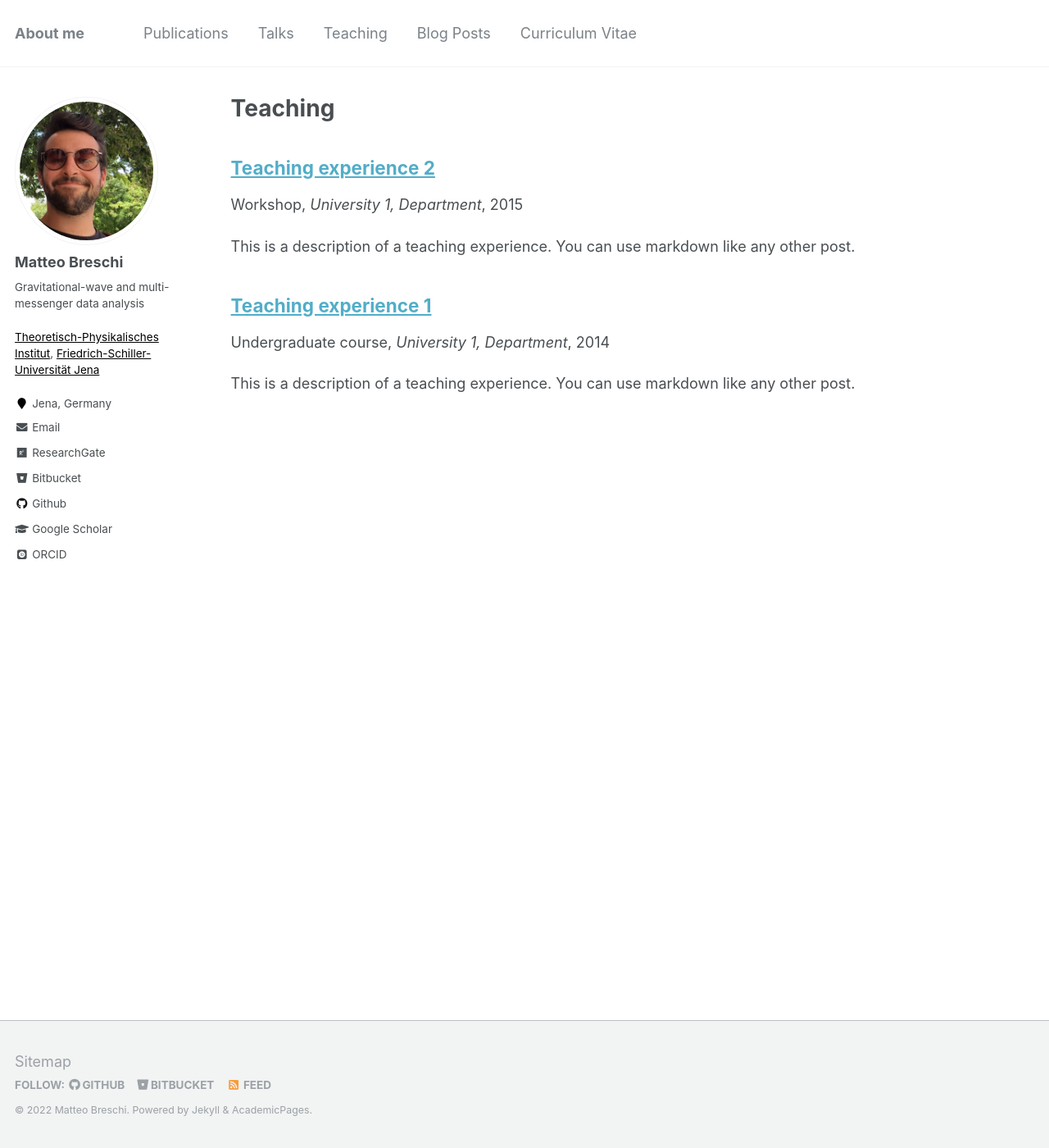
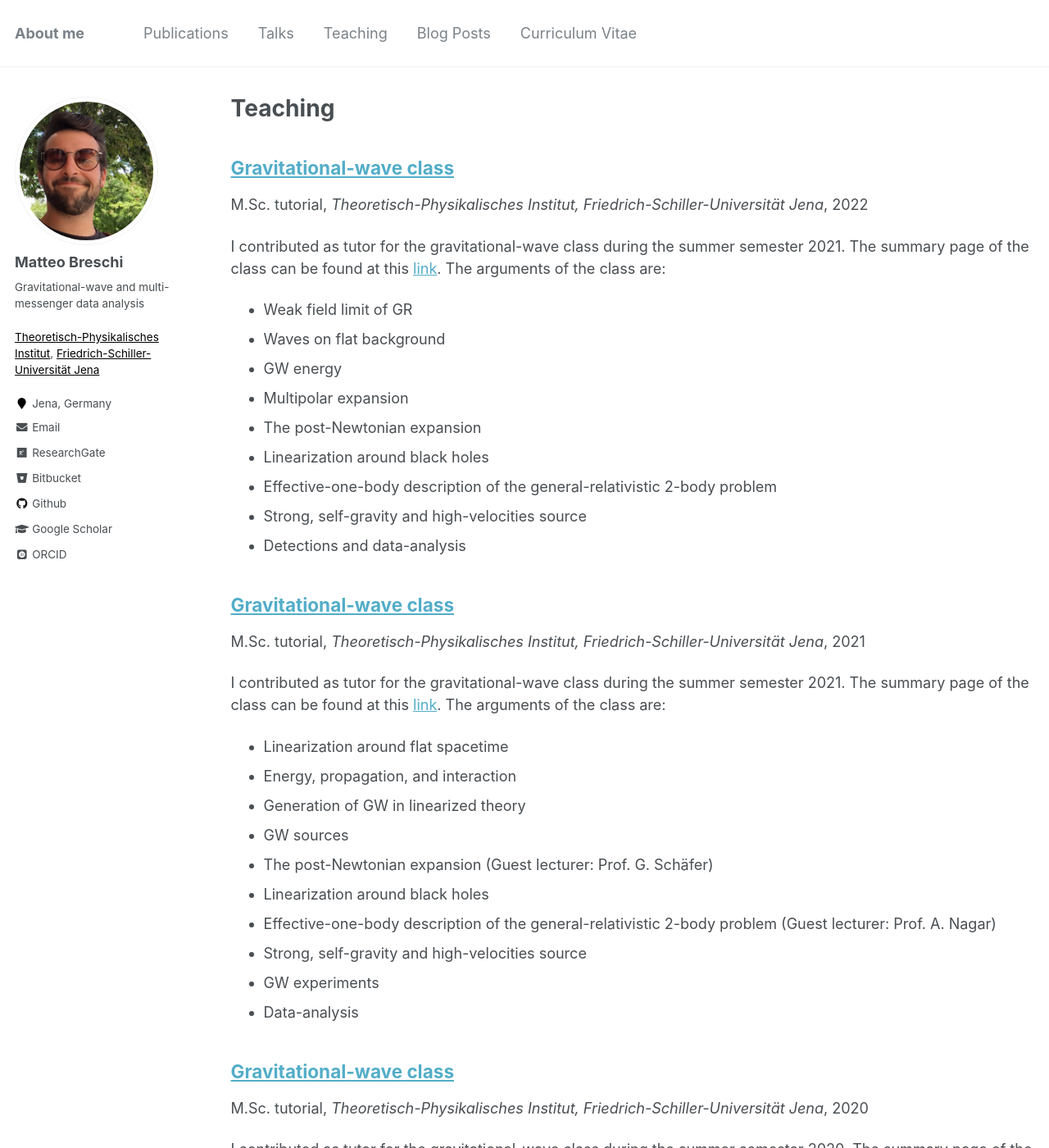
Before and after one commit to matteobreschi/matteobreschi.github.io, a Jekyll site: the page built from _pages/teaching.html, in a window 1280 px wide and 1400 px high. Shown: the whole window at 82% size. Built offline with Jekyll 4.4.1, drawn with Linux system fonts in a browser that asks for light colours; some web fonts are replaced; some of the changed text lies outside the part shown.

Commit message:
update teaching

```diff
--- a/_pages/cv.md
+++ b/_pages/cv.md
@@ -11,10 +11,10 @@ redirect_from:
 
 Education
 ======
-* B.S. in Physics, University of Pisa, March 2016
+* B.Sc. in Physics, University of Pisa, March 2016
     * Project title: *The Hulse-Taylor binary pulsar*
     * Supervisor: Prof. G. Cella
-* M.S. in Theoretical physics, University of Pisa, October 2018
+* M.Sc. in Theoretical physics, University of Pisa, October 2018
     * Project title: *Hierarchical Bayesian analysis of post-Newtonian gravitational waveforms*
     * Supervisor: Prof. W. Del Pozzo
 * Ph.D in Theoretical physics, Friedrich-Schiller-Universität Jena, March 2023 **(expected)**
--- a/_teaching/2014-spring-teaching-1.md
+++ /dev/null
@@ -1,20 +0,0 @@
----
-title: "Teaching experience 1"
-collection: teaching
-type: "Undergraduate course"
-permalink: /teaching/2014-spring-teaching-1
-venue: "University 1, Department"
-date: 2014-01-01
-location: "City, Country"
----
-
-This is a description of a teaching experience. You can use markdown like any other post.
-
-Heading 1
-======
-
-Heading 2
-======
-
-Heading 3
-======
--- a/_teaching/2015-spring-teaching-2.md
+++ /dev/null
@@ -1,20 +0,0 @@
----
-title: "Teaching experience 2"
-collection: teaching
-type: "Workshop"
-permalink: /teaching/2015-spring-teaching-1
-venue: "University 1, Department"
-date: 2015-01-01
-location: "City, Country"
----
-
-This is a description of a teaching experience. You can use markdown like any other post.
-
-Heading 1
-======
-
-Heading 2
-======
-
-Heading 3
-======
--- /dev/null
+++ b/_teaching/2019-tutorial-gw.md
@@ -0,0 +1,23 @@
+---
+title: "Gravitational-wave class"
+collection: teaching
+type: "M.Sc. tutorial"
+permalink: /teaching/2019-tutorial-gw
+venue: "Theoretisch-Physikalisches Institut, Friedrich-Schiller-Universität Jena"
+date: 2019-05-01
+location: "Jena, Germany"
+---
+
+I contributed as tutor for the gravitational-wave class during the summer semester 2019.
+The summary page of the class can be found at this [link](http://sbernuzzi.gitpages.tpi.uni-jena.de/gw/index_SS2019.html). The arguments of the class are:
+* Linearization around flat spacetime
+* Energy, propagation, and interaction
+* Generation of GW in linearized theory
+* GW sources
+* Compact binary inspirals
+* The post-Newtonian expansion (Guest lecturer: Prof. G. Schäfer)
+* Linearization around black holes
+* Effective-one-body description of the general-relativistic 2-body problem
+* Strong, self-gravity and high-velocities source
+* GW experiments
+* Data-analysis
--- /dev/null
+++ b/_teaching/2020-tutorial-gw.md
@@ -0,0 +1,20 @@
+---
+title: "Gravitational-wave class"
+collection: teaching
+type: "M.Sc. tutorial"
+permalink: /teaching/2020-tutorial-gw
+venue: "Theoretisch-Physikalisches Institut, Friedrich-Schiller-Universität Jena"
+date: 2020-05-01
+location: "Jena, Germany"
+---
+
+I contributed as tutor for the gravitational-wave class during the summer semester 2020.
+The summary page of the class can be found at this [link](http://sbernuzzi.gitpages.tpi.uni-jena.de/gw/index_SS2020.html). The arguments of the class are:
+* Weak field limit of GR
+* Waves on flat background
+* GW energy
+* The post-Newtonian approximation
+* Linearization around black holes
+* Effective-one-body description of the general-relativistic 2-body problem
+* Strong, self-gravity and high-velocities source
+* Detection and data-analysis
--- /dev/null
+++ b/_teaching/2021-tutorial-gw.md
@@ -0,0 +1,22 @@
+---
+title: "Gravitational-wave class"
+collection: teaching
+type: "M.Sc. tutorial"
+permalink: /teaching/2021-tutorial-gw
+venue: "Theoretisch-Physikalisches Institut, Friedrich-Schiller-Universität Jena"
+date: 2021-05-01
+location: "Jena, Germany"
+---
+
+I contributed as tutor for the gravitational-wave class during the summer semester 2021.
+The summary page of the class can be found at this [link](http://sbernuzzi.gitpages.tpi.uni-jena.de/gw/index_SS2021.html). The arguments of the class are:
+* Linearization around flat spacetime
+* Energy, propagation, and interaction
+* Generation of GW in linearized theory
+* GW sources
+* The post-Newtonian expansion (Guest lecturer: Prof. G. Schäfer)
+* Linearization around black holes
+* Effective-one-body description of the general-relativistic 2-body problem (Guest lecturer: Prof. A. Nagar)
+* Strong, self-gravity and high-velocities source
+* GW experiments
+* Data-analysis
--- /dev/null
+++ b/_teaching/2022-tutorial-gw.md
@@ -0,0 +1,21 @@
+---
+title: "Gravitational-wave class"
+collection: teaching
+type: "M.Sc. tutorial"
+permalink: /teaching/2022-tutorial-gw
+venue: "Theoretisch-Physikalisches Institut, Friedrich-Schiller-Universität Jena"
+date: 2022-05-01
+location: "Jena, Germany"
+---
+
+I contributed as tutor for the gravitational-wave class during the summer semester 2021.
+The summary page of the class can be found at this [link](http://sbernuzzi.gitpages.tpi.uni-jena.de/gw/index_SS2021.html). The arguments of the class are:
+* Weak field limit of GR
+* Waves on flat background
+* GW energy
+* Multipolar expansion
+* The post-Newtonian expansion
+* Linearization around black holes
+* Effective-one-body description of the general-relativistic 2-body problem
+* Strong, self-gravity and high-velocities source
+* Detections and data-analysis
```
